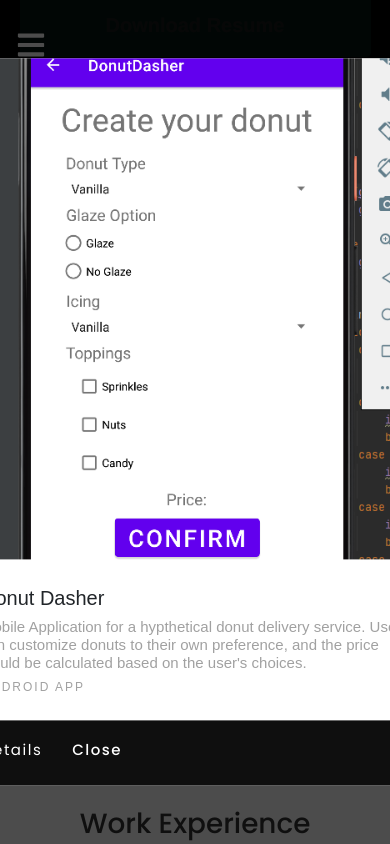
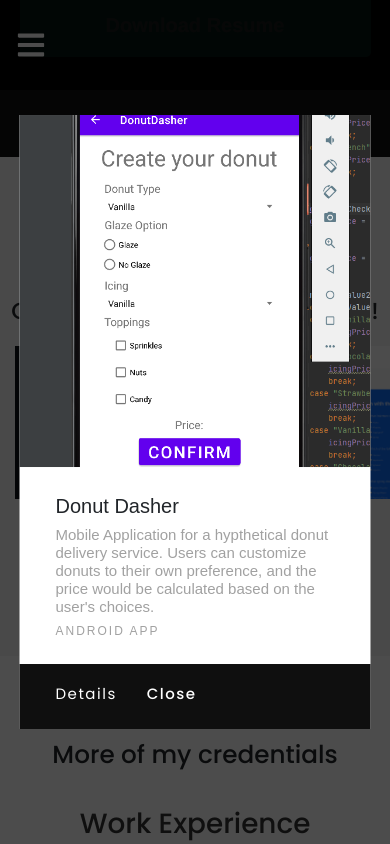
Before and after one commit to samisamara/personalWebpage, a React (Create React App) app: page / in a window 390 px wide. Both pictures are taken after a click on the picture 69 px from the left and 3180 px from the top of the page. Shown: the part 2758-3602 px from the top of the page. Built offline with nearby package versions, Linux system fonts and the light colour scheme.

Commit message:
added media query styling to Modal

```diff
--- a/src/components/Modal/Modal.css
+++ b/src/components/Modal/Modal.css
@@ -90,3 +90,9 @@
 .modal-close:hover {
   cursor: pointer;
 }
+
+@media only screen and (max-width: 500px) {
+  #modal {
+    width: 90%;
+  }
+}
```
